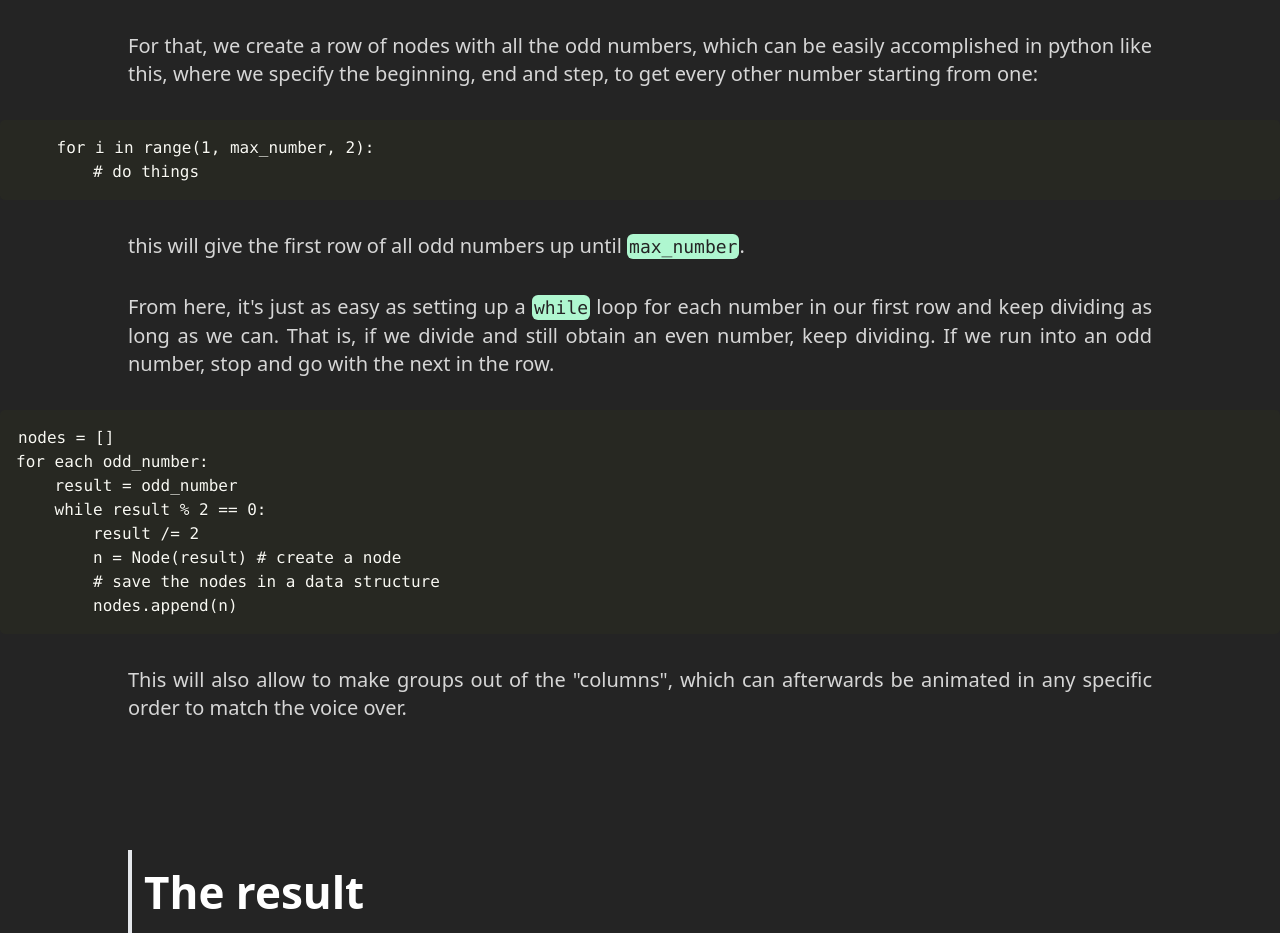
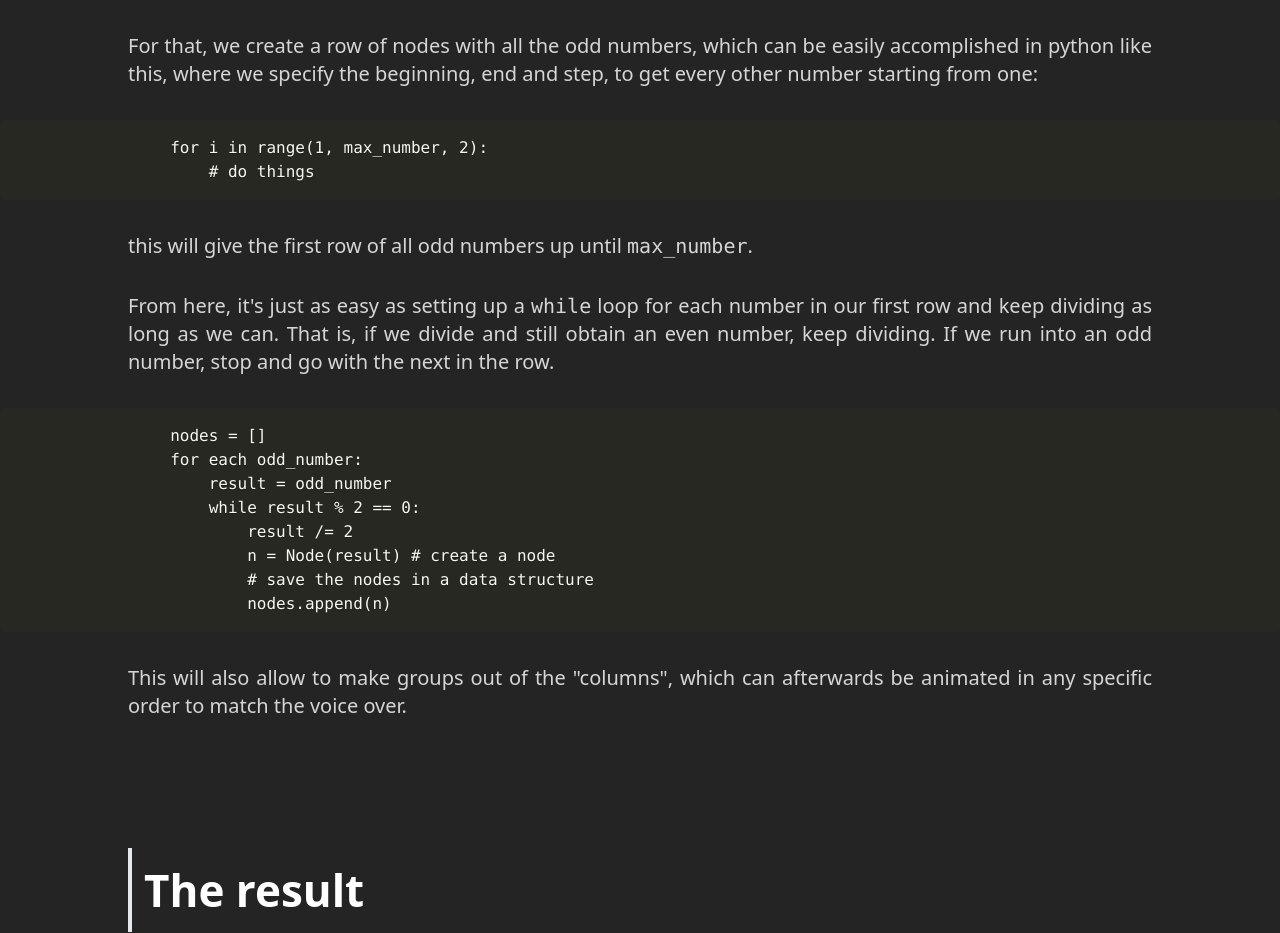
Before and after one commit to jesi-rgb/old.jesirgb.com, a Next.js app: page /portfolio/collatz-conjecture in a window 1280 px wide. Shown: the part 1480-2413 px from the top of the page. Built offline with nearby package versions, Linux system fonts and the light colour scheme; a web font is replaced by a local one.

Commit message:
further edits

```diff
--- a/components/PortfolioItem.js
+++ b/components/PortfolioItem.js
@@ -8,7 +8,6 @@ export default function PortfolioItem({
   image,
   repository,
 }) {
-  console.log("slug image " + image);
   return (
     <a href={"/portfolio/" + slug}>
       <div className="text-white rounded-md border border-gray-200 my-5 p-3 bg-opacity-40">
--- a/package.json
+++ b/package.json
@@ -29,8 +29,5 @@
     "swr": "^0.4.0",
     "tailwindcss": "^2.2.15"
   },
-  "devDependencies": {
-    "markdown-it": "^12.2.0",
-    "markdown-it-prism": "^2.2.1"
-  }
+  "devDependencies": {}
 }
--- a/pages/markdown-styles.module.css
+++ b/pages/markdown-styles.module.css
@@ -20,7 +20,7 @@
 }
 
 .markdown blockquote p {
-    @apply italic font-serif text-sm xl:text-2xl;
+    @apply italic font-serif text-sm xl:text-xl;
     color: #1e1e1e;
     background-color: #aff7d0;
     border-radius: 10px;
@@ -68,17 +68,9 @@
     background: yellow;
 }
 
-.markdown code {
-    color: #242424;
-    @apply text-lg bg-accent-1-lighter rounded-md p-0.5
-}
 
 .markdown img {
     @apply mx-auto xl:max-w-full
-}
-
-span .highlight {
-    @apply text-white
 }
 
 .markdown a {
--- a/pages/portfolio/[slug].js
+++ b/pages/portfolio/[slug].js
@@ -8,7 +8,6 @@ import Layout from "../../components/Layout";
 import PostBody from "@/components/PostBody";
 
 import prism from "prismjs";
-
 import "prismjs/themes/prism-okaidia.css";
 
 const Post = ({ htmlString, data }) => {
--- a/pages/portfolio/index.js
+++ b/pages/portfolio/index.js
@@ -51,7 +51,6 @@ export const getStaticProps = async () => {
     postAndImage.image =
       "/thumbnails-portfolio/" + project.replace(".md", "") + ".png";
 
-    console.log(postAndImage);
     return postAndImage;
   });
 
```
Also changed, not shown: posts-portfolio/collatz-conjecture.md (+10 -10 lines), 1 other file (tests, documents, lock files or other folders).
